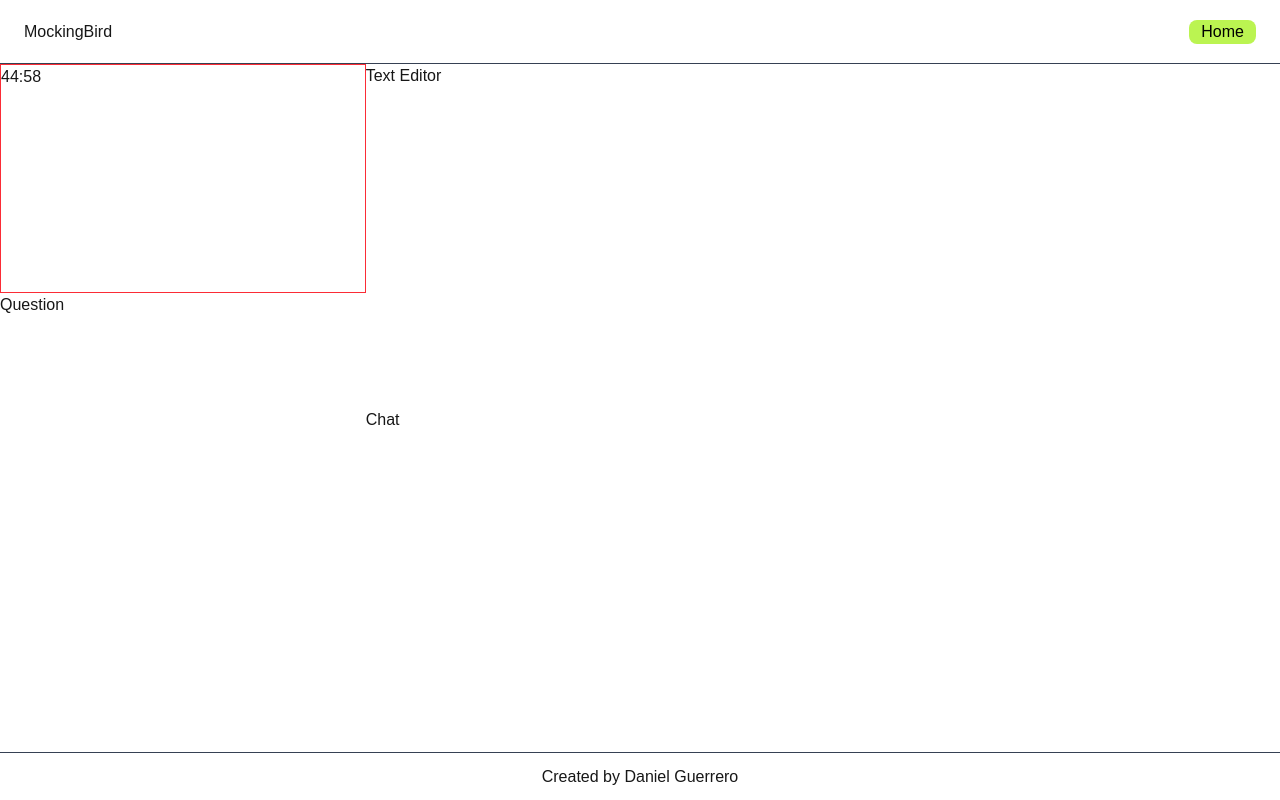
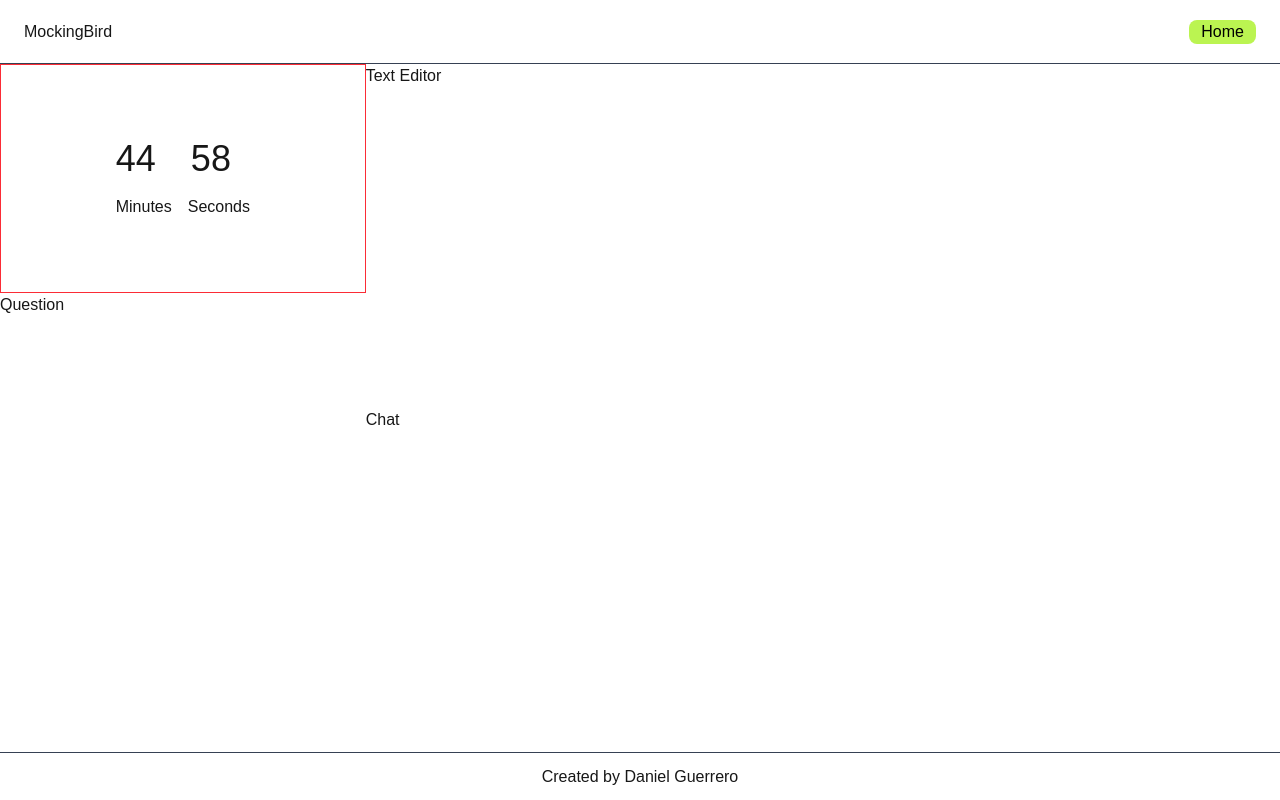
Before and after one commit to danxguerrero/MockingBird, a Next.js app in the folder mockingbird/: page /interview in a window 1280 px wide. Both pictures are taken after a click on the button "Start Interview". Built offline with nearby package versions, Linux system fonts and the light colour scheme.

Commit message:
Adjusted the structure of the Timer component to label the minutes and seconds

```diff
--- a/mockingbird/src/app/interview/components/Timer.tsx
+++ b/mockingbird/src/app/interview/components/Timer.tsx
@@ -24,13 +24,21 @@ export const Timer = () => {
     }, [time, interviewActive])
 
     return (
-        <div className="border border-red-500 w-full">
+        <div className="border border-red-500 w-full flex flex-col items-center justify-center">
             {interviewActive ? (
-                <h2>{minutes < 10 ? `0${minutes}` : minutes}:{seconds < 10 ? `0${seconds}`: seconds}</h2>
-                ) : (
+                <div className="flex space-x-4">
+                    <div className="flex flex-col space-x-4  gap-4 items-center justify-center">
+                        <p className="text-4xl">{minutes < 10 ? `0${minutes}` : minutes}</p>
+                        <p>Minutes</p>
+                    </div>
+                    <div className="flex flex-col space-x-4 gap-4 items-center justify-center">
+                        <p className="text-4xl">{seconds < 10 ? `0${seconds}` : seconds}</p>
+                        <p>Seconds</p>
+                    </div>
+                </div>
+            ) : (
                 <button onClick={() => setInterviewActive(true)}>Start Interview</button>
-                )
-            }
+            )}
         </div>
     )
 }
```
